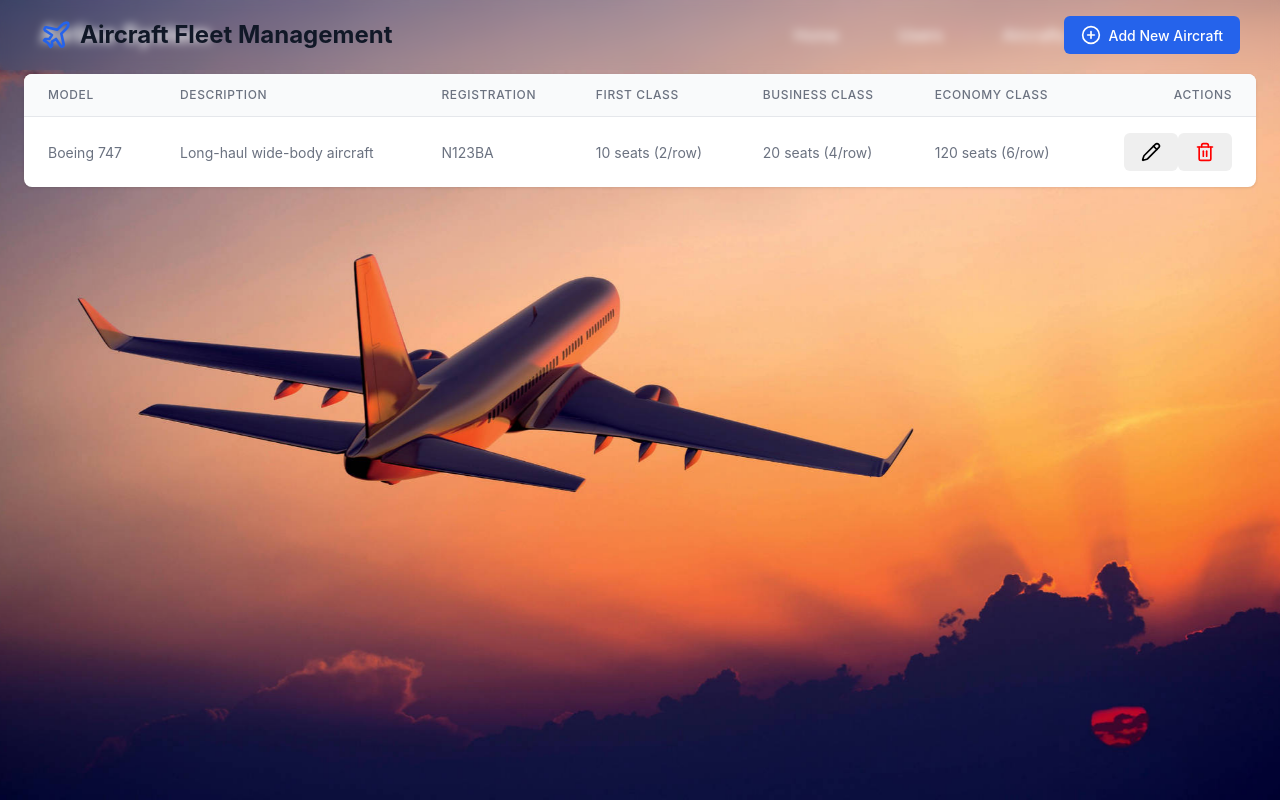
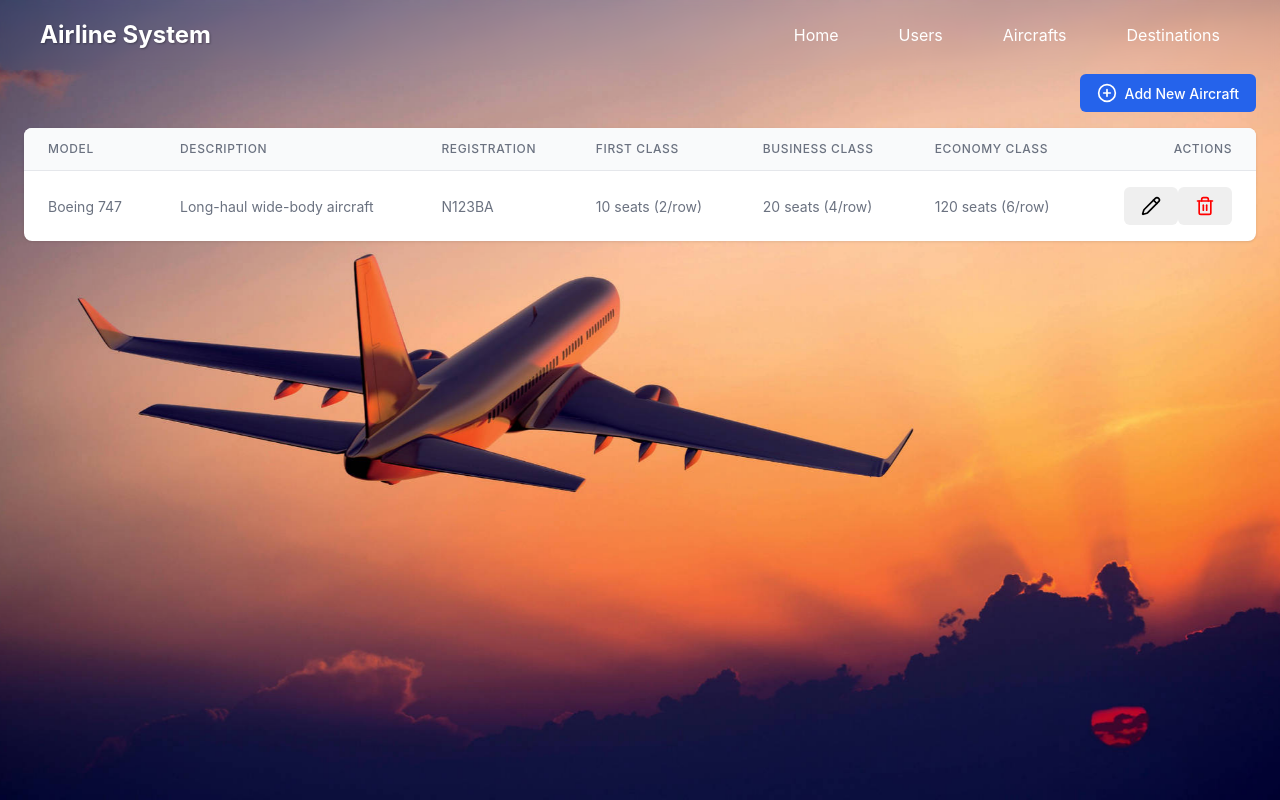
Before and after one commit to SI-2025-AIRLINE/Frontend, a React (Vite) app: page /aircraft-management in a window 1280 px wide. Built offline with nearby package versions, Linux system fonts and the light colour scheme.

Commit message:
Pikaz header-a u AircraftManagement

```diff
--- a/src/pages/AircraftManagement/AircraftManagement.css
+++ b/src/pages/AircraftManagement/AircraftManagement.css
@@ -22,29 +22,15 @@
 
   .container {
     min-height: 100vh;
-    max-width: 80rem;
+    max-width: 100rem;
     margin: 0 auto;
     padding: 1.5rem;
   }
 
-  .header {
+  .btn_add {
+    margin-bottom: 1rem;
     display: flex;
-    align-items: center;
-    justify-content: space-between;
-    margin-bottom: 2rem;
-  }
-
-  .header-title {
-    display: flex;
-    align-items: center;
-    gap: 0.5rem;
-  }
-
-  .header-title h1 {
-    font-size: 1.5rem;
-    font-weight: bold;
-    color: var(--gray-900);
-    margin: 0;
+    justify-content: flex-end;
   }
 
   .btn {
--- a/src/pages/AircraftManagement/AircraftManagement.jsx
+++ b/src/pages/AircraftManagement/AircraftManagement.jsx
@@ -1,8 +1,7 @@
 import React, { useState } from 'react';
 import './AircraftManagement.css';
 
-// Importuj lokalne ikone iz foldera "icons"
-import PlaneIcon from '../../components/Icons/plane.svg';
+// Import lokalnih ikona iz foldera "icons"
 import PlusCircleIcon from '../../components/Icons/circle-plus.svg';
 import EditIcon from '../../components/Icons/pencil.svg';
 import Trash2Icon from '../../components/Icons/trash-2.svg';
@@ -76,11 +75,7 @@ function AircraftManagment() {
 
   return (
     <div className="container">
-      <div className="header">
-        <div className="header-title">
-          <img src={PlaneIcon} alt="Plane" className="icon" style={{ width: 32, height: 32, color: '#2563eb' }} />
-          <h1>Aircraft Fleet Management</h1>
-        </div>
+      <div className="btn_add">
         <button className="btn btn-primary" onClick={() => setIsAddingNew(true)}>
           <img src={PlusCircleIcon} alt="Add New" style={{ width: 20, height: 20, marginRight: 8 }} />
           Add New Aircraft
@@ -126,6 +121,7 @@ function AircraftManagment() {
                 onChange={(e) => isEditing
                   ? setEditAircraft({ ...editAircraft, registrationNumber: e.target.value })
                   : setNewAircraft({ ...newAircraft, registrationNumber: e.target.value })}
+                  placeholder="Enter Registration Number"
               />
             </div>
           </div>
```
